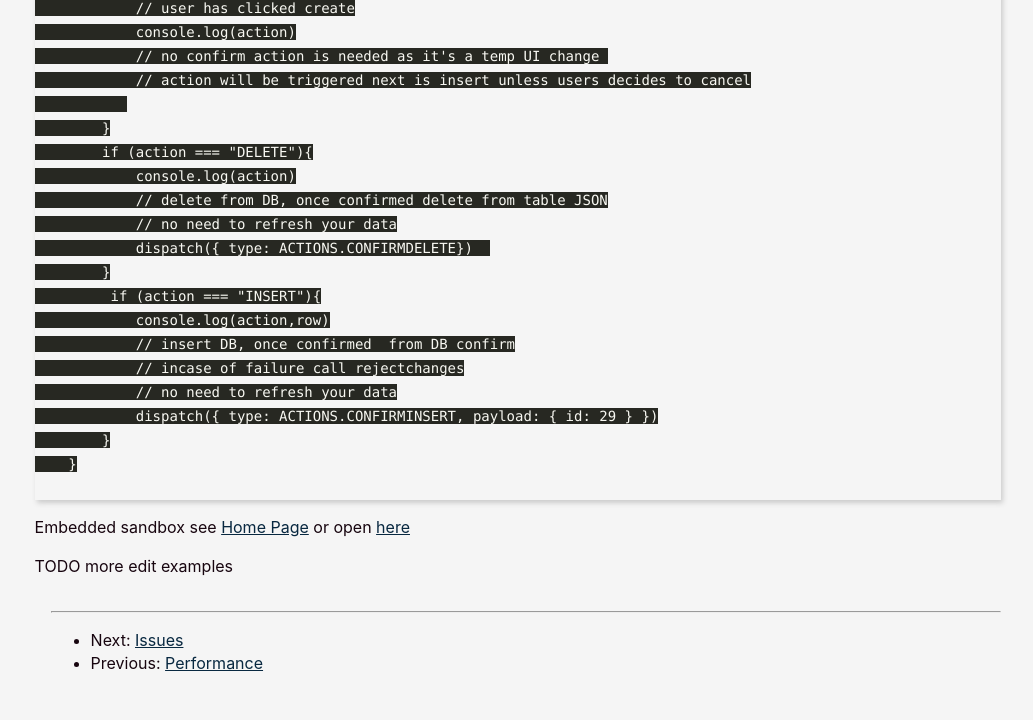
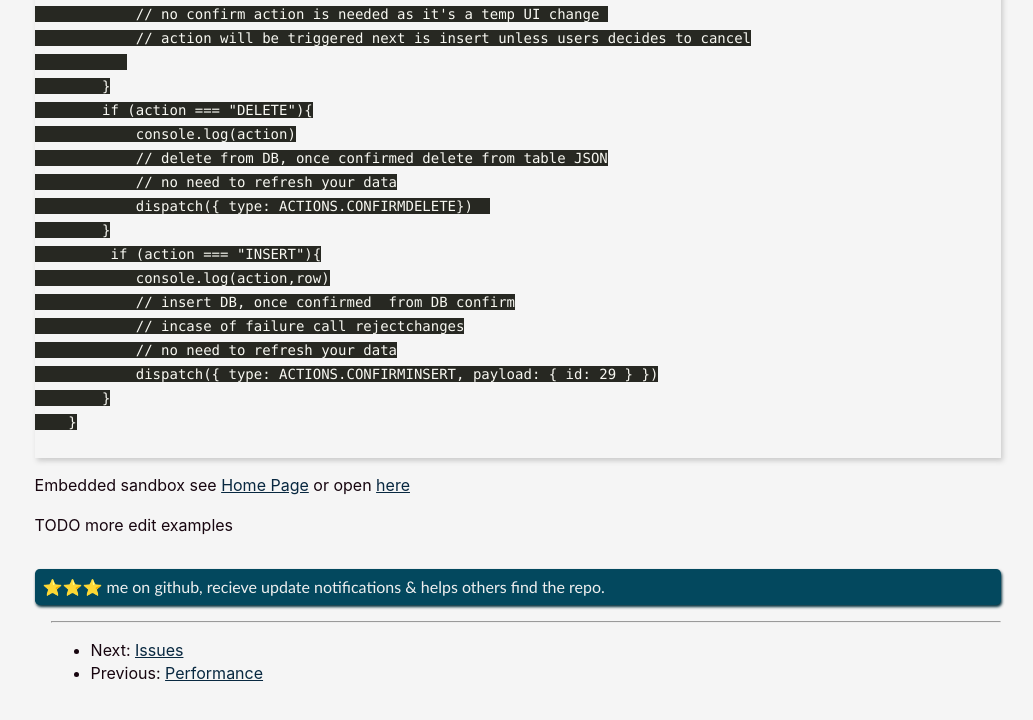
Before and after one commit to sajrashid/docsSite, an Eleventy site: page posts/editmode.md in a window 1280 px wide. Shown: the part 1393-2113 px from the top of the page, without its empty margins (247-1280 px from the left). Built offline with nearby package versions, Linux system fonts and the light colour scheme; Eleventy itself is replaced by a stand-in of ours; code samples lack their colours; files that its build step writes are made by us from their sources.

Commit message:
updated to v1.1.10

```diff
--- a/_includes/layouts/base.njk
+++ b/_includes/layouts/base.njk
@@ -41,7 +41,7 @@
     <main {% if templateClass %} class="{{ templateClass }}" {% endif %}>
      <span id="theme_toggler">
   Change theme
-</span>
+    </span>
       {{ content | safe }}
     </main>
     <footer>
--- a/_includes/layouts/doc.njk
+++ b/_includes/layouts/doc.njk
@@ -41,6 +41,13 @@ templateClass: tmpl-doc
         async>
 </script>
 </div>
+<div class="starme">
+   <a href="https://github.com/sajrashid/React-Dynamic-Json-Table">
+  ⭐⭐⭐ me on github, recieve update notifications & helps others find the repo.
+  </a>
+</div>
+
+
 <div class="docspager">
 {%- set nextdoc = collections.docs | getNextCollectionItem(page) %}
 {%- set previousdoc = collections.docs | getPreviousCollectionItem(page) %}
--- a/css/index.css
+++ b/css/index.css
@@ -197,7 +197,20 @@ main :first-child {
 
 }
 
+.starme{
+  margin-bottom: 1em;
+  background-color: #03485e;
+  padding:0.5em;
+  font-family:'Gill Sans', 'Gill Sans MT', Calibri, 'Trebuchet MS', sans-serif;
+  box-shadow: 1px 2px 3px #022e3b;
+  border-radius: 0.3em;
 
+
+}
+.starme a{
+  text-decoration: none;
+  color: #efefef!important;
+}
 
 .topDocs {
   float: right;
--- a/index.njk
+++ b/index.njk
@@ -12,7 +12,6 @@ eleventyNavigation:
 
 
 {% include "docslist.njk" %}
-
 
 
 
--- a/posts/editmode.md
+++ b/posts/editmode.md
@@ -13,7 +13,7 @@ layout: layouts/doc.njk
 
 ## Now released
 
-### NOTE: update to v 1.1.8 contains bugfix for setting id on post.
+
 
 <sub>Editing works without an id. The table will use the first columns values as an identity, duplicates will cause conflicts!</sub>
 
```
